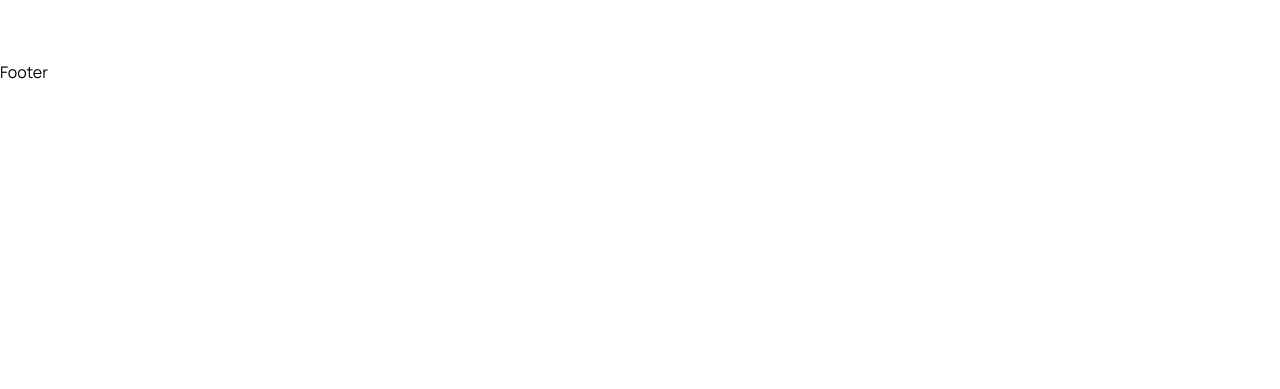
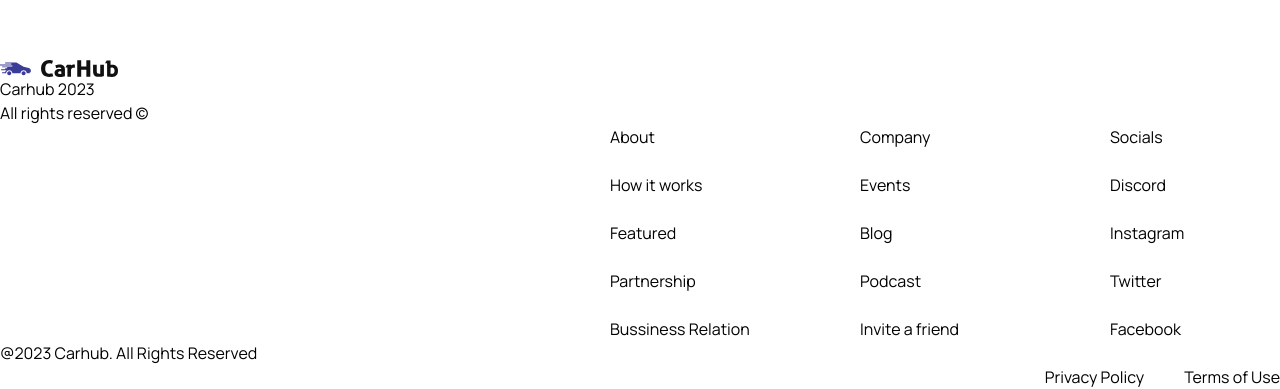
Before and after one commit to japrweb/nextjs-car-showcase, a Next.js app: page / in a window 1280 px wide. Shown: the part 806-1195 px from the top of the page. Before the commit the page ends 890 px from the top, so only its background shows below. Built offline with nearby package versions, Linux system fonts and the light colour scheme.

Commit message:
Added Footer component

```diff
--- a/Components/Footer.tsx
+++ b/Components/Footer.tsx
@@ -1,8 +1,53 @@
-import React from 'react'
+import { footerLinks } from '@/constants';
+import Image from 'next/image';
+import Link from 'next/link';
 
 const Footer = () => {
   return (
-    <div>Footer</div>
+    <footer className='flex flex-col text-black-100 mt-5 border-t border-x-gray-100'>
+      <div className='flex max-md:flex-col flex-wrap justify-between gap-5 sm:px-16 px-6 py-10'>
+        <div className='flex flex-col justify-start items-start gap-6'>
+          <Image src="/logo.svg" alt="logo" width={118} height={18} className='object-contain'/>
+          <p className='text-base text-gray-700'>
+            Carhub 2023 <br />
+            All rights reserved &copy;
+          </p>
+        </div>
+
+        <div className='footer__links'>
+          {footerLinks.map((link) => (
+            <div key={link.title} className="footer__link">
+              <h3 className='font-bold'>{link.title}</h3>
+              {link.links.map((item) => (
+                <Link
+                  key={item.title}
+                  href={item.url}
+                  className='text-gray-500'
+                >
+                  {item.title}
+                </Link>
+              ))}
+            </div>
+          ))}
+        </div>
+        </div>
+
+        <div className='flex justify-between items-center flex-wrap mt-10 border-t border-gray-100 sm:px-16 px-6 py-10'>
+          <p>@2023 Carhub. All Rights Reserved</p>
+          <div className='footer__copyrights-link'>
+            <Link href="/"
+              className='text-gray-500'
+            >
+              Privacy Policy
+            </Link>
+            <Link href="/"
+              className='text-gray-500'
+            >
+              Terms of Use
+            </Link>
+          </div>
+        </div>
+    </footer>
   )
 }
 
--- /dev/null
+++ b/constants/index.ts
@@ -0,0 +1,101 @@
+export const manufacturers = [
+    "Acura",
+    "Alfa Romeo",
+    "Aston Martin",
+    "Audi",
+    "Bentley",
+    "BMW",
+    "Buick",
+    "Cadillac",
+    "Chevrolet",
+    "Chrysler",
+    "Citroen",
+    "Dodge",
+    "Ferrari",
+    "Fiat",
+    "Ford",
+    "GMC",
+    "Honda",
+    "Hyundai",
+    "Infiniti",
+    "Jaguar",
+    "Jeep",
+    "Kia",
+    "Lamborghini",
+    "Land Rover",
+    "Lexus",
+    "Lincoln",
+    "Maserati",
+    "Mazda",
+    "McLaren",
+    "Mercedes-Benz",
+    "MINI",
+    "Mitsubishi",
+    "Nissan",
+    "Porsche",
+    "Ram",
+    "Rolls-Royce",
+    "Subaru",
+    "Tesla",
+    "Toyota",
+    "Volkswagen",
+    "Volvo",
+  ];
+
+  export const yearsOfProduction = [
+    { title: "Year", value: "" },
+    { title: "2015", value: "2015" },
+    { title: "2016", value: "2016" },
+    { title: "2017", value: "2017" },
+    { title: "2018", value: "2018" },
+    { title: "2019", value: "2019" },
+    { title: "2020", value: "2020" },
+    { title: "2021", value: "2021" },
+    { title: "2022", value: "2022" },
+    { title: "2023", value: "2023" },
+  ];
+
+  export const fuels = [
+    {
+      title: "Fuel",
+      value: "",
+    },
+    {
+      title: "Gas",
+      value: "Gas",
+    },
+    {
+      title: "Electricity",
+      value: "Electricity",
+    },
+  ];
+
+  export const footerLinks = [
+    {
+      title: "About",
+      links: [
+        { title: "How it works", url: "/" },
+        { title: "Featured", url: "/" },
+        { title: "Partnership", url: "/" },
+        { title: "Bussiness Relation", url: "/" },
+      ],
+    },
+    {
+      title: "Company",
+      links: [
+        { title: "Events", url: "/" },
+        { title: "Blog", url: "/" },
+        { title: "Podcast", url: "/" },
+        { title: "Invite a friend", url: "/" },
+      ],
+    },
+    {
+      title: "Socials",
+      links: [
+        { title: "Discord", url: "/" },
+        { title: "Instagram", url: "/" },
+        { title: "Twitter", url: "/" },
+        { title: "Facebook", url: "/" },
+      ],
+    },
+  ];
```
